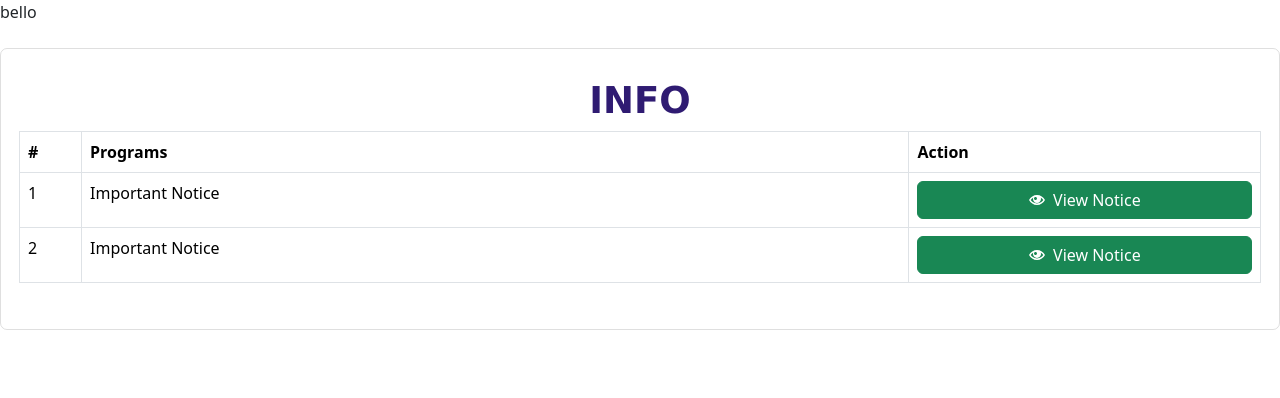
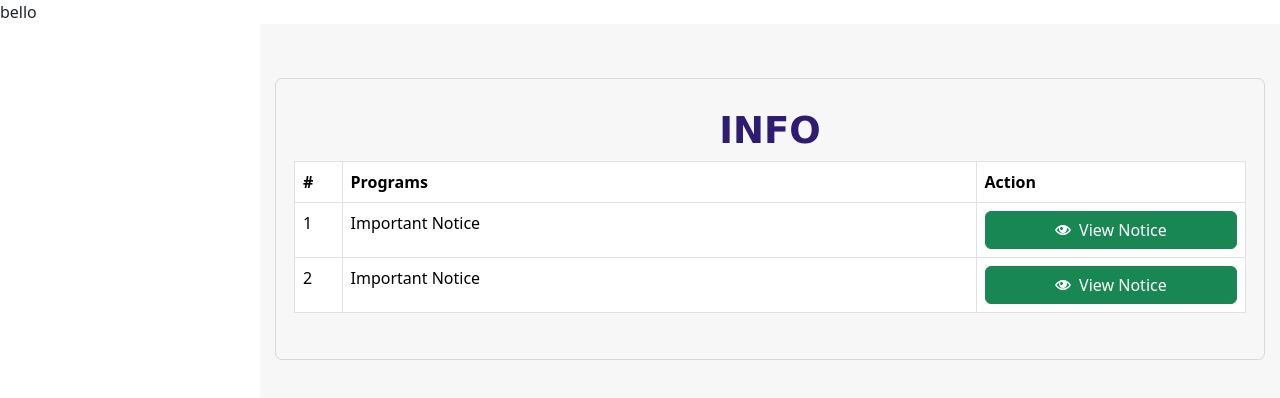
Before and after one commit to utsho-gif/DU-Evening, a React (Vite) app: page /faq in a window 1280 px wide. Shown: the top 398 px of the page. Built offline with nearby package versions, Linux system fonts and the light colour scheme.

Commit message:
frustration gone inshallah

```diff
--- a/src/App.css
+++ b/src/App.css
@@ -97,6 +97,29 @@ body {
   display: block !important;
 }
 
+.wrapper {
+  position: relative;
+  top: 0;
+  height: 100vh;
+}
+
+.main-panel {
+  background: rgba(203, 203, 210, 0.15);
+  position: relative;
+  float: right;
+  width: calc(100% - 260px);
+}
+.main-panel > .content {
+  padding: 30px 15px;
+  min-height: calc(100% - 123px);
+}
+.main-panel > .footer {
+  border-top: 1px solid #e7e7e7;
+}
+.main-panel .navbar {
+  margin-bottom: 0;
+}
+
 @media (max-width: 768px) {
   .form-style {
     width: 100%;
```
